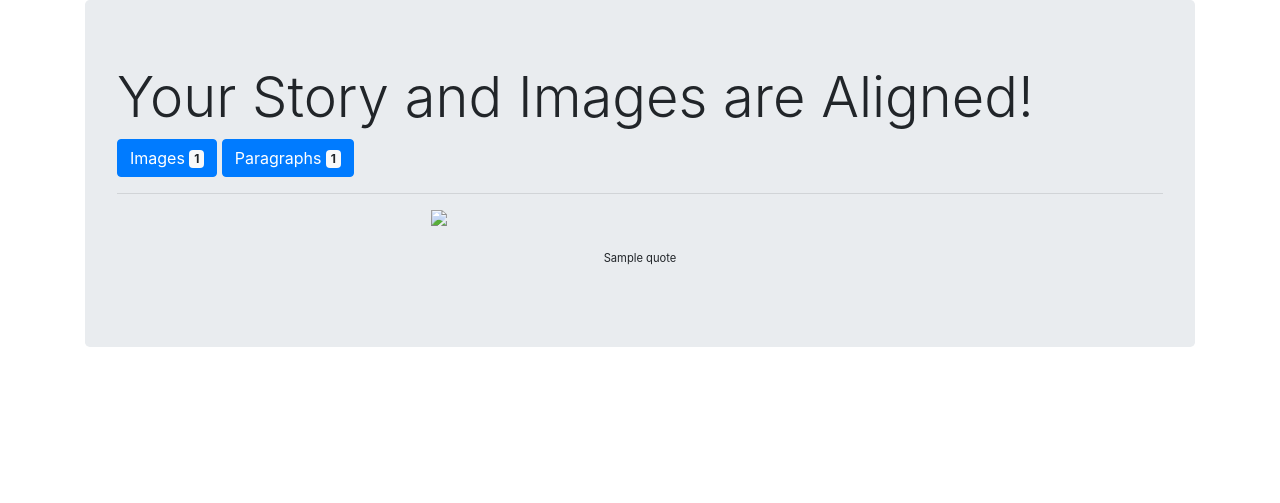
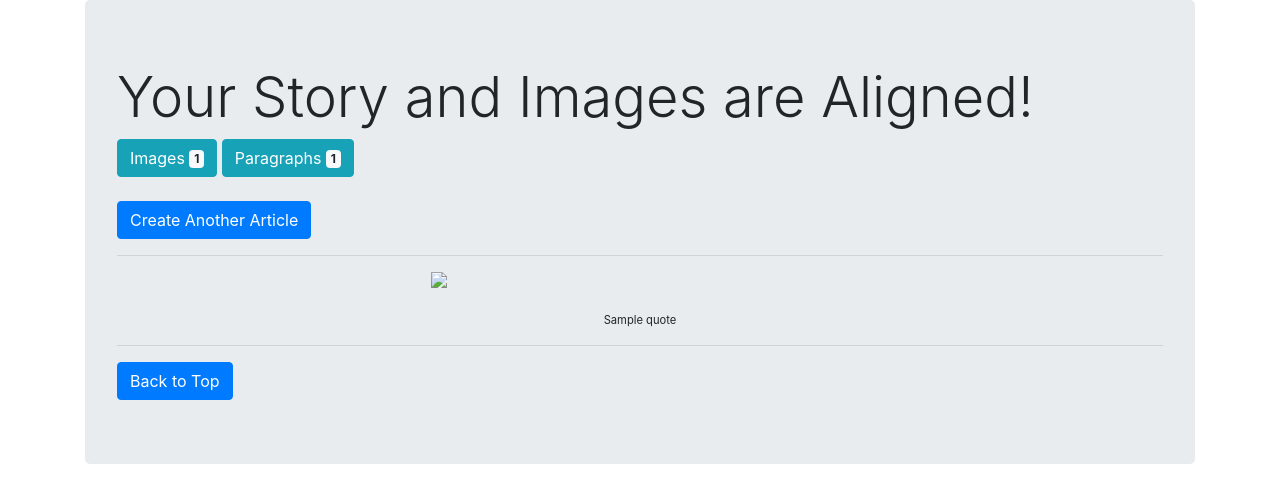
Before and after one commit to chengwill97/Story-and-Image-Alignment, a Python web app: template app/templates/demo.html in a window 1280 px wide. Shown: the part 56-559 px from the top of the page. Run offline with Jinja, Linux system fonts and the light colour scheme; the template is opened without the code that fills it: most values are stand-ins (such as "Sample title", 1, 10 or a date in 2020); some libraries are stand-ins or nearby versions.

Commit message:
Add "try another article" button on the final page

```diff
--- a/app/templates/demo.html
+++ b/app/templates/demo.html
@@ -1,19 +1,24 @@
 {% extends "base.html" %}
 {% block content %}
 
-<h1 class="display-4">Your Story and Images are Aligned!</h1>
+    <h1 class="display-4" id="top">Your Story and Images are Aligned!</h1>
 
     {% if num_images %}
-    <button type="button" class="btn btn-primary">Images <span class="badge badge-light">{{ num_images }}</span></button>
+        <button type="button" class="btn btn-info">Images <span class="badge badge-light">{{ num_images }}</span></button>
     {% else %}
         <button type="button" class="btn btn-secondary">Images <span class="badge badge-light">{{ num_images }}</span></button>
     {% endif %}
 
     {% if num_texts %}
-    <button type="button" class="btn btn-primary">Paragraphs <span class="badge badge-light">{{ num_texts }}</span></button>
+        <button type="button" class="btn btn-info">Paragraphs <span class="badge badge-light">{{ num_texts }}</span></button>
     {% else %}
         <button type="button" class="btn btn-secondary">Paragraphs <span class="badge badge-light">{{ num_texts }}</span></button>
     {% endif %}
+
+    <br>
+    <br>
+
+    <a href="{{ url_for('index') }}" class="btn btn-primary" role="button">Create Another Article</a>
 
     <hr>
 
@@ -30,5 +35,10 @@
         {% endif %}
     {% endfor %}
 
+    {% if results %}
+        <hr>
+
+        <a href="#top" class="btn btn-primary" role="button">Back to Top</a>
+    {% endif %}
 
 {% endblock %}
```
Also changed, not shown: app/routes.py (+6 -4 lines). Lines whose indentation alone changed are shown as unchanged.
